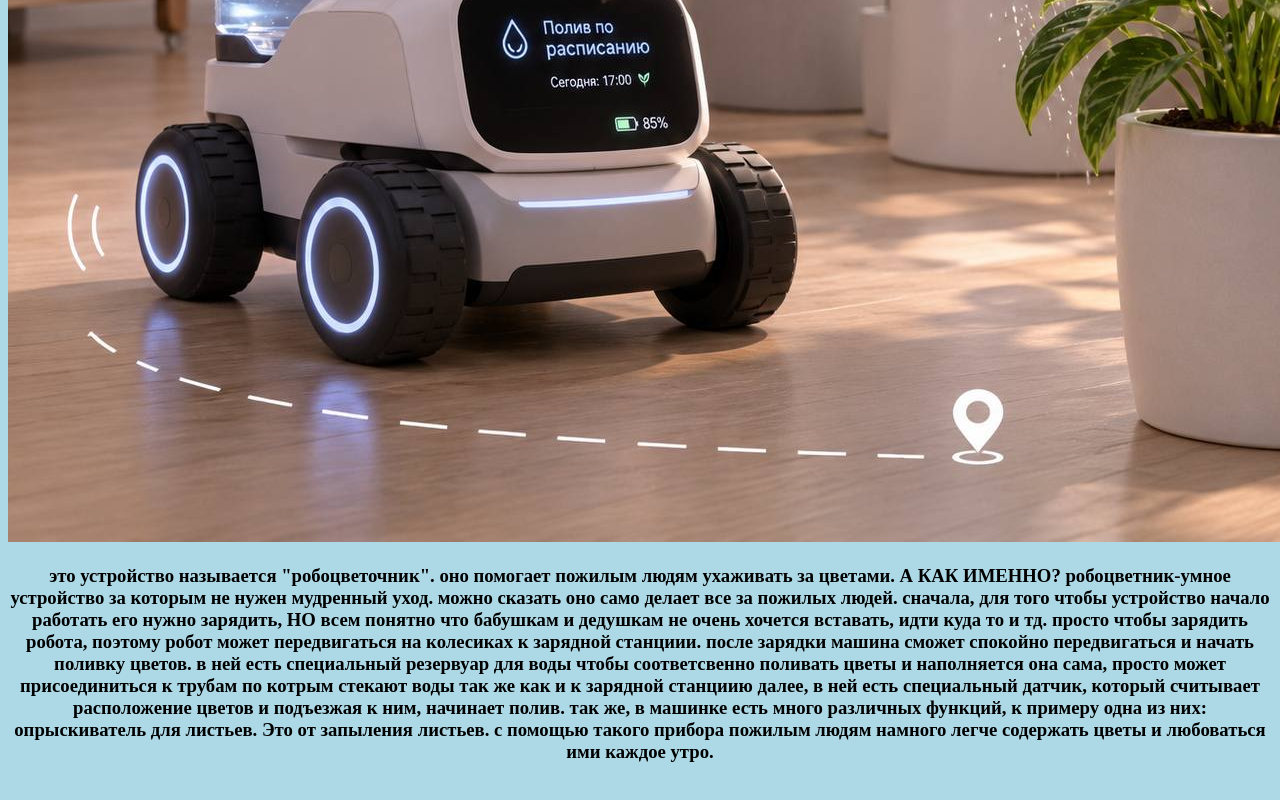
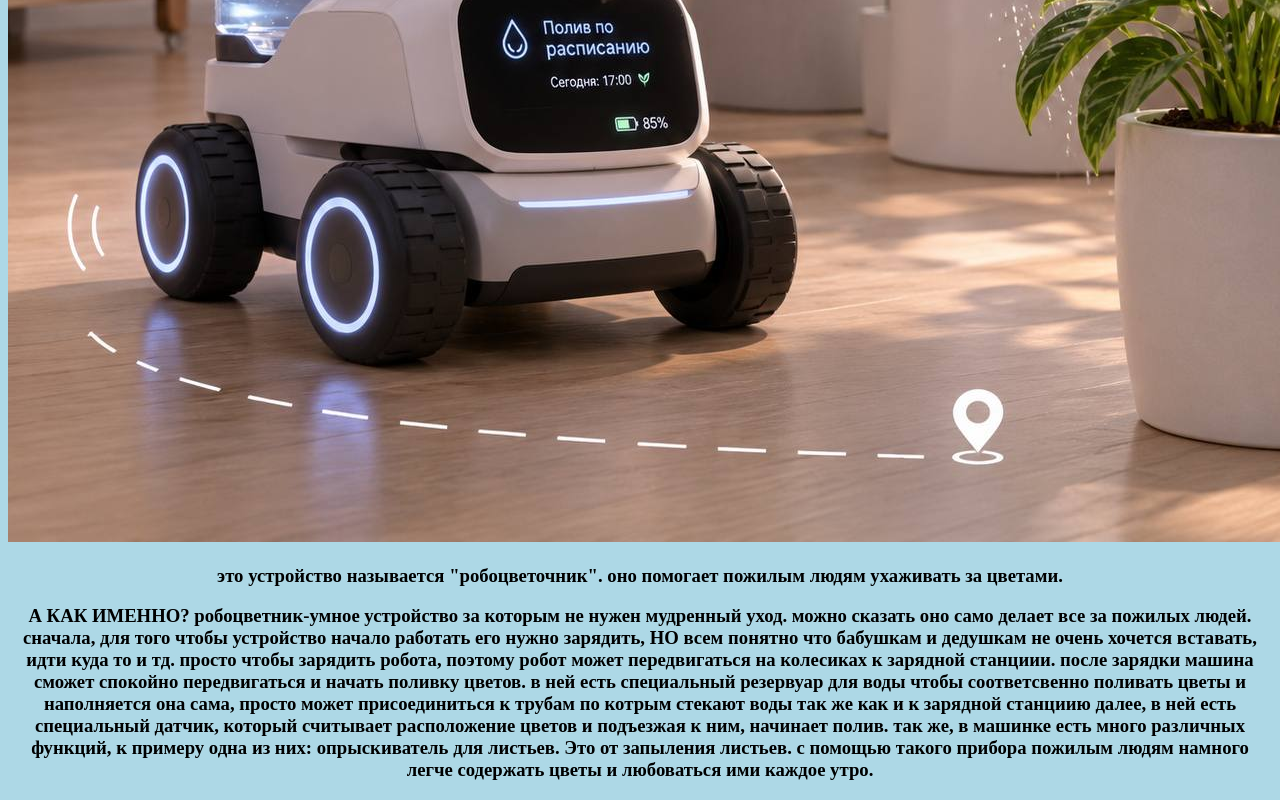
Before and after one commit to yunona67/steam2, a plain HTML site: page index.html in a window 1280 px wide. Shown: the part 2237-3037 px from the top of the page. Drawn offline with Linux system fonts and the light colour scheme.

Commit message:
Fix HTML formatting and add paragraph tag

```diff
--- a/index.html
+++ b/index.html
@@ -53,7 +53,7 @@
     <h3>
         это устройство называется "робоцветочник". оно помогает пожилым людям ухаживать за цветами.
 
-        А КАК ИМЕННО?
+        <p>А КАК ИМЕННО?
         робоцветник-умное устройство за которым не нужен мудренный уход. можно сказать оно само делает все за пожилых людей.
         сначала, для того чтобы устройство начало работать его нужно зарядить, НО всем понятно что бабушкам и дедушкам не очень хочется вставать,
         идти куда то и тд. просто чтобы зарядить робота, поэтому робот может передвигаться на колесиках к зарядной станциии.
@@ -62,7 +62,7 @@
         далее, в ней есть специальный датчик, который считывает расположение цветов и подъезжая к ним, начинает полив.
         так же, в машинке есть много различных функций,  к примеру одна из них:
         опрыскиватель для листьев. Это от запыления листьев. с помощью такого прибора пожилым людям намного легче содержать цветы и любоваться ими
-        каждое утро.
+        каждое утро.</p>
     </h3>
 </body>
 </html>
```
